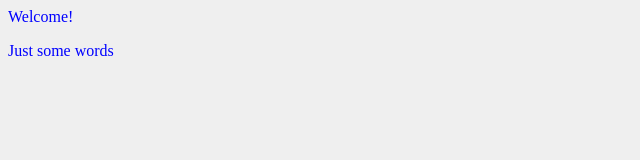
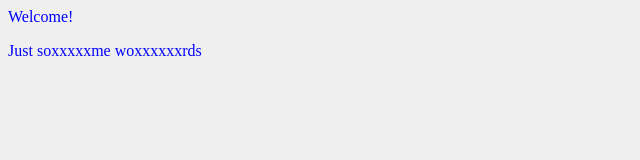
Before and after one commit to Fbw9/project-template, a React app: page public/index.html in a window 1280 px wide. Shown: the full height of the page, 0-640 px from the left. Built offline with nearby package versions, Linux system fonts and the light colour scheme.

Commit message:
useless master changes changes

```diff
--- a/public/index.html
+++ b/public/index.html
@@ -9,7 +9,7 @@
   <body>
     Welcome!
   <p>
-    Just some words
+    Just soxxxxxme woxxxxxxrds
   </p>
   </body>
 </html>
```
